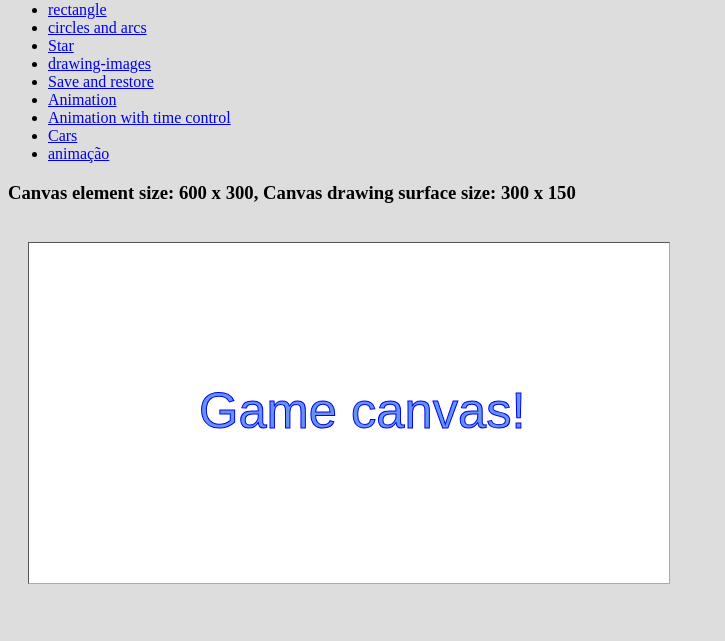
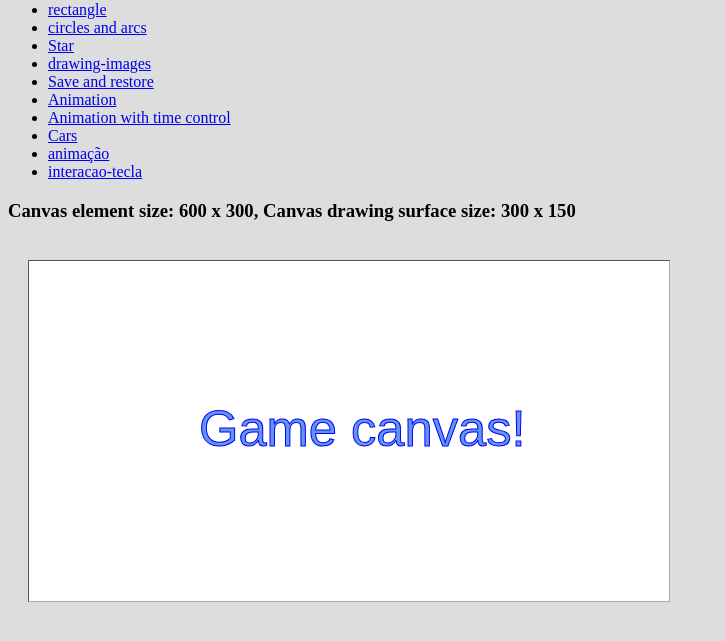
Before and after one commit to laercioferracini/game-canvas, a plain HTML site: page index.html in a window 1280 px wide. Shown: the part 79-720 px from the top of the page, without its empty margins (0-725 px from the left). Drawn offline with Linux system fonts and the light colour scheme.

Commit message:
Reading event key

```diff
--- a/index.html
+++ b/index.html
@@ -34,6 +34,7 @@
         <li><a href="drawing/animation-with-time-control.html">Animation with time control</a></li>
         <li><a href="objects/cars.html">Cars</a></li>
         <li><a href="animacao/animacao-teste.html">animação</a></li>
+        <li><a href="interaction/interacao-tecla.html">interacao-tecla</a></li>
     </ul>
     <h3>Canvas element size: 600 x 300,
         Canvas drawing surface size: 300 x 150</h3>
```
